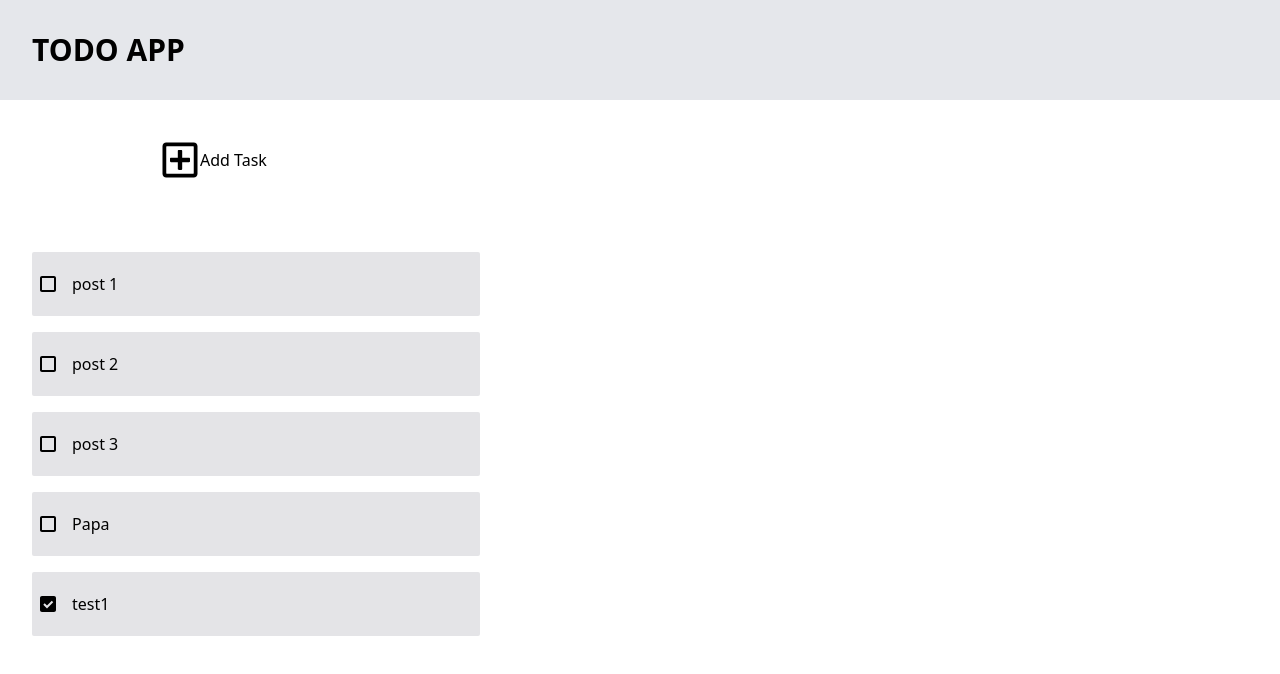
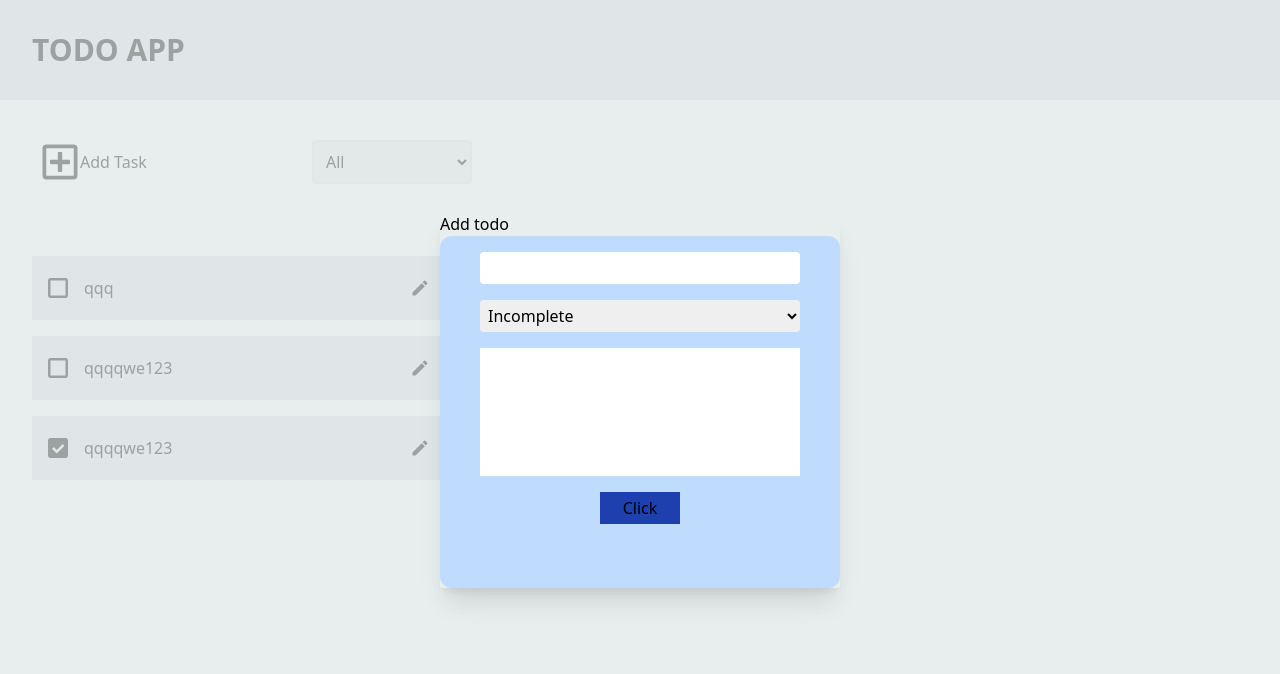
Before and after one commit to maximluniov/todoappts, a React (Create React App) app: page / in a window 1280 px wide. Both pictures are taken after a click on the element "Add Task". Shown: the top 674 px of the page. Built offline with nearby package versions, Linux system fonts and the light colour scheme; data requests are answered from the project's data file.

Commit message:
filtration,updating and deleting todos

```diff
--- a/package.json
+++ b/package.json
@@ -3,6 +3,9 @@
   "version": "0.1.0",
   "private": true,
   "dependencies": {
+    "@emotion/react": "^11.11.3",
+    "@emotion/styled": "^11.11.0",
+    "@mui/material": "^5.15.11",
     "@testing-library/jest-dom": "^5.17.0",
     "@testing-library/react": "^13.4.0",
     "@testing-library/user-event": "^13.5.0",
--- a/server/db.json
+++ b/server/db.json
@@ -1,34 +1,22 @@
 {
   "todos": [
     {
-      "id": "1",
-      "title": "post 1",
-      "description": "this is a description",
-      "status": false
+      "id": "f9d5869a-5246-4504-801a-397b68e151ec",
+      "title": "qqq",
+      "status": false,
+      "description": "qwe"
     },
     {
-      "id": "2",
-      "title": "post 2",
-      "description": "this is a description of 2",
-      "status": false
+      "id": "74f0a1f0-91e0-4997-988d-1761b1a4b99f",
+      "title": "qqqqwe123",
+      "status": false,
+      "description": "qwe"
     },
     {
-      "id": "3",
-      "title": "post 3",
-      "description": "this is a description",
-      "status": false
-    },
-    {
-      "id": "7ec109b6-239b-4a8f-bc47-04e99370d80d",
-      "title": "Papa",
-      "status": false,
-      "description": "test"
-    },
-    {
-      "id": "6a870472-5e93-496c-bc55-af1094018f35",
-      "title": "test1",
+      "id": "35ff8cda-5961-4d79-8188-075f44d966a7",
+      "title": "qqqqwe123",
       "status": true,
-      "description": "test"
+      "description": "qwe"
     }
   ]
 }
--- a/src/App.tsx
+++ b/src/App.tsx
@@ -2,14 +2,34 @@ import Header from "./components/Header";
 import AddTodos from "./components/AddTodo";
 import  TodoProvider from './contexts/todoProvider';
 import Tasks from "./components/Tasks";
+import { useState } from "react";
 
 function App() {
+
+  const [filtration,setFiltration]=useState<"all" | true | false>("all");
+  const handleOnChange = (e:string) =>{
+
+    if(e==="all"){
+      setFiltration("all")
+    }
+    else if(e==="true"){
+      setFiltration(true)
+    }
+    else{
+      setFiltration(false);
+    }
+
+  }
+
   return (
+
+
+
 <TodoProvider>
     <div className="flex flex-col">
    <Header/>
-   <AddTodos/>
-   <Tasks/>
+   <AddTodos  onChange={(e)=>handleOnChange(e)} />
+   <Tasks filtration={filtration}  />
     </div>
 
     </TodoProvider>
--- a/src/components/AddTodo.tsx
+++ b/src/components/AddTodo.tsx
@@ -1,53 +1,65 @@
-import React, { useState,useContext } from 'react'
+import React, { useState, useContext } from 'react'
 import { FaRegPlusSquare } from "react-icons/fa";
-import { TodoContextType  } from '../interfaces/types';
+import { TodoContextType } from '../interfaces/types';
 import { TodoContext } from '../contexts/todoProvider';
 import { v4 as uuidv4 } from 'uuid';
+// import Select from '@mui/material/Select';
+// import InputLabel from '@mui/material/InputLabel';
+// import { InputLabel, Select, MenuItem } from '@mui/material';
+
 
 import Modal from "./Modal";
 
-const AddTodo = () => {
+const AddTodo = ({onChange}: {onChange:(e:string)=>void}) => {
 
     const { addTodo } = useContext(TodoContext) as TodoContextType;
 
     const [open, setOpen] = useState(false);
 
+    const [filtration,setFiltration]= useState("all");
 
 
 
-   const handleAddTodo = (e:React.FormEvent<HTMLFormElement>) =>{
+    const handleAddTodo = (e: React.FormEvent<HTMLFormElement>) => {
         e.preventDefault();
         const todo = {
             title: (e.currentTarget.elements[0] as HTMLInputElement).value,
-            status: (e.currentTarget.elements[1] as HTMLSelectElement).value ==="true" ? true : false ,
+            status: (e.currentTarget.elements[1] as HTMLSelectElement).value === "true" ? true : false,
             description: (e.currentTarget.elements[2] as HTMLTextAreaElement).value,
-            id:uuidv4(4)
+            id: uuidv4(4)
         }
-        console.log(todo)
-        addTodo(todo)
-
+        // console.log(todo)
+        addTodo(todo);
+        setOpen(false);
     }
 
 
     return (
         <>
-            <div className='flex w-full px-40 py-10'>
-                <div className='flex items-center cursor-pointer' onClick={()=>setOpen(true)} >
+            <div className='flex w-2/5 px-10 py-10 justify-between items-center'>
+                <div className='flex items-center cursor-pointer' onClick={() => setOpen(true)} >
                     <FaRegPlusSquare size={40} />
                     <h1>Add Task</h1>
                 </div>
+                <div >
+                <select className='w-40  rounded p-2 outline-none border-2' value={filtration} onChange={e=>{setFiltration(e.target.value);onChange(e.target.value)  }}  id="select">
+                        <option value="all">All</option>
+                        <option value="false">Incomplete</option>
+                        <option value="true">Complete</option>
+                    </select>
+                </div>
             </div>
             <Modal open={open}>
-            <h1>Add todo</h1>
-                <form className='w-[25rem] h-[22rem] bg-blue-200 rounded-xl p-4 flex flex-col items-center gap-y-4' onSubmit={ handleAddTodo} >
+                <h1>Add todo</h1>
+                <form className='w-[25rem] h-[22rem] bg-blue-200 rounded-xl p-4 flex flex-col items-center gap-y-4' onSubmit={handleAddTodo} >
 
-                    <input  className='w-80 h-8 p-1 rounded outline-none' type="text" id='title' maxLength={50} required/>
-                    <select className='w-80 h-8 rounded p-1 outline-none'   id="select">
+                    <input className='w-80 h-8 p-1 rounded outline-none' type="text" id='title' maxLength={50} required />
+                    <select className='w-80 h-8 rounded p-1 outline-none' id="select">
                         <option value="false">Incomplete</option>
                         <option value="true">Complete</option>
                     </select>
 
-                    <textarea className='w-80 h-32 pointer-events-auto outline-none resize-none p-1' id="description" maxLength={(40*4)+20}  ></textarea>
+                    <textarea className='w-80 h-32 pointer-events-auto outline-none resize-none p-1' id="description" maxLength={180}  ></textarea>
                     <button type='submit' className='w-20 h-8 bg-blue-800'>Click</button>
                 </form>
             </Modal>
@@ -56,11 +68,3 @@ const AddTodo = () => {
 }
 
 export default AddTodo
-
-
-// onClick={() => addTodo({
-//     id: 3,
-//     title: 'post 3',
-//     description: 'this is a description',
-//     status: false,
-// })}
--- a/src/components/Tasks.tsx
+++ b/src/components/Tasks.tsx
@@ -1,34 +1,109 @@
-import React, {useContext, useEffect, useState} from 'react'
-import { TodoContextType } from '../interfaces/types';
+import React, { useContext, useEffect, useState } from 'react'
+import { TodoContextType, ITodos } from '../interfaces/types';
 import { TodoContext } from '../contexts/todoProvider';
-import { ImCheckboxChecked } from "react-icons/im";
-import { ImCheckboxUnchecked } from "react-icons/im";
+import { ImCheckboxChecked, ImCheckboxUnchecked } from "react-icons/im";
+import { FaTrash } from "react-icons/fa6";
+import { MdEdit } from "react-icons/md";
+import { CgSmileSad } from "react-icons/cg";
+import Modal from './Modal';
 
-const Tasks = () => {
 
-    const { todos ,updateTodo } = useContext(TodoContext) as TodoContextType;
+// type Filtr = "all"| true | false ;
 
-    const [tasks,setTasks] = useState(todos)
-    useEffect(()=>{
-        setTasks(todos);
-// console.log(todos)
-    },[todos])
+interface Filtr{
+  filtration:"all"| true | false
+}
+
+
+const Tasks = ({filtration}:Filtr) => {
+
+
+  const { todos, updateTodo, deleteTodo } = useContext(TodoContext) as TodoContextType;
 
 
 
 
+  // const [params,setParams]=useState("all");
+
+  // useEffect(()=>{
+  //   console.log(filtration)
+  // },[filtration]);
+
+  const [tasks, setTasks] = useState(todos)
+  useEffect(() => {
+    setTasks(todos);
+    // console.log(todos)
+  }, [todos])
+
+  const [open, setOpen] = useState(false)
+
+  const [input,setInput]=useState("");
+  const [select,setSelect]=useState("");
+  const [description,setDescription]=useState("");
+
+  const handleModal = (todo:ITodos) =>{
+    setInput(todo.title);
+    setSelect(todo.status? "true" : "false" );
+    setDescription(todo.description);
+    setOpen(true);
+  }
+
+  const handleUpdateTodo = (e: React.FormEvent<HTMLFormElement>,todo:ITodos) => {
+    e.preventDefault();
+        const updatedTodo = {
+            title: (e.currentTarget.elements[0] as HTMLInputElement).value,
+            status: (e.currentTarget.elements[1] as HTMLSelectElement).value ==="true" ? true : false ,
+            description: (e.currentTarget.elements[2] as HTMLTextAreaElement).value,
+            id:todo.id
+        }
+        console.log(updatedTodo);
+        updateTodo(updatedTodo);
+        setOpen(false);
+  }
+
 
   return (
-    <div className='flex flex-col w-2/5 p-8 gap-y-4 ' >
-        {tasks.map((todo)=>(<div key={todo.id} className='flex w-full bg-zinc-200 h-16  items-center p-2 rounded-sm'>
-              <div className='mr-4 cursor-pointer' onClick={()=> updateTodo(todo) }>{todo.status ? <ImCheckboxChecked   color='black' /> : <ImCheckboxUnchecked />}</div>
+    <>
+      <div className='flex flex-col w-2/5 p-8 gap-y-4 ' >
+        {    tasks.filter((todo)=>{ if(filtration==="all"){return true}else{return filtration === todo.status} }).length>0 ?
+
+
+
+        tasks.filter((todo)=>{ if(filtration==="all"){return true}else{return filtration === todo.status} }).map((todo) => (<div key={todo.id}>
+
+          <div  className='flex w-full bg-zinc-200 h-16  items-center py-2 rounded-sm justify-between px-4 ' >
+            <div className='flex items-center'>
+              <div className='mr-4 cursor-pointer' onClick={() => { todo.status = !todo.status; updateTodo(todo) }}>{todo.status ?
+              <ImCheckboxChecked size={20} color='black' /> :
+              <ImCheckboxUnchecked size={20} />}</div>
               <div>{todo.title}</div>
+            </div>
+            <div className='flex gap-x-4 items-center'>
+              <div className='cursor-pointer' onClick={() => handleModal(todo)}><MdEdit size={20} /></div>
+              <div className='cursor-pointer' onClick={() => deleteTodo(todo)}><FaTrash  size={18}/></div>
+            </div>
 
-        </div> ))
+          </div>
+          <Modal  open={open}>
+            <h1>Update todo</h1>
+            <form className='w-[25rem] h-[22rem] bg-blue-200 rounded-xl p-4 flex flex-col items-center gap-y-4' onSubmit={(e)=>handleUpdateTodo(e,todo)} >
 
+              <input className='w-80 h-8 p-1 rounded outline-none' value={input} onChange={(e)=>setInput(e.target.value)} type="text" id='title' maxLength={50} required />
+              <select className='w-80 h-8 rounded p-1 outline-none' value={select} onChange={(e)=>setSelect(e.target.value)} id="select">
+                <option value="false">Incomplete</option>
+                <option value="true">Complete</option>
+              </select>
+
+              <textarea value={description} className='w-80 h-32 pointer-events-auto outline-none resize-none p-1' id="description" onChange={(e)=>setDescription(e.target.value)} maxLength={(40 * 4) + 20}  ></textarea>
+              <button type='submit' className='w-20 h-8 bg-blue-800'>Click</button>
+            </form>
+          </Modal>
+        </div>)):<div className='flex w-full bg-zinc-200 h-16  items-center py-2 rounded-sm justify-center px-4'>No todos yet <CgSmileSad size={25} /> </div>
         }
 
-    </div>
+      </div>
+
+    </>
   )
 }
 
--- a/src/contexts/todoProvider.tsx
+++ b/src/contexts/todoProvider.tsx
@@ -29,12 +29,28 @@ const TodoProvider:React.FC<{children: React.ReactNode }> = ({ children }) => {
 
   const updateTodo = async (todo: ITodos) =>{
 
-      todo.status = !todo.status
+      // todo.status = !todo.status
 
 
     await axios.patch<ITodos[]>(`http://localhost:4000/todos/${todo.id}`, todo).catch((e: AxiosError) => { // really AxiosError?
     console.log(e.message);
 
+  })
+  fetchTodos()
+}
+
+  const deleteTodo = async (todo: ITodos) =>{
+    await axios.delete<ITodos[]>(`http://localhost:4000/todos/${todo.id}`).catch((e: AxiosError) => { // really AxiosError?
+    console.log(e.message);
+    function hideDiv(): void {
+      const myDiv: HTMLElement | null = document.getElementById("myDiv");
+
+      if (myDiv) {
+        myDiv.classList.remove("disappear");
+        myDiv.classList.add("disappear-animation", "my-animation");
+      }
+    }
+    hideDiv();
   })
   fetchTodos()
 }
@@ -47,7 +63,7 @@ const TodoProvider:React.FC<{children: React.ReactNode }> = ({ children }) => {
   }, [fetchTodos])
 
   return (
-    <TodoContext.Provider value={{ todos ,addTodo ,updateTodo}}>
+    <TodoContext.Provider value={{ todos ,addTodo ,updateTodo,deleteTodo}}>
       {children}
       </TodoContext.Provider>
   );
--- a/src/interfaces/types.ts
+++ b/src/interfaces/types.ts
@@ -9,4 +9,5 @@ export type TodoContextType = {
     todos: ITodos[];
     updateTodo: (todo: ITodos) => void;
     addTodo: (todo: ITodos) => void;
+    deleteTodo: (todo: ITodos) => void;
   };
```
Also changed, not shown: src/index.css (+22 -57 lines), 1 other file (tests, documents, lock files or other folders).
